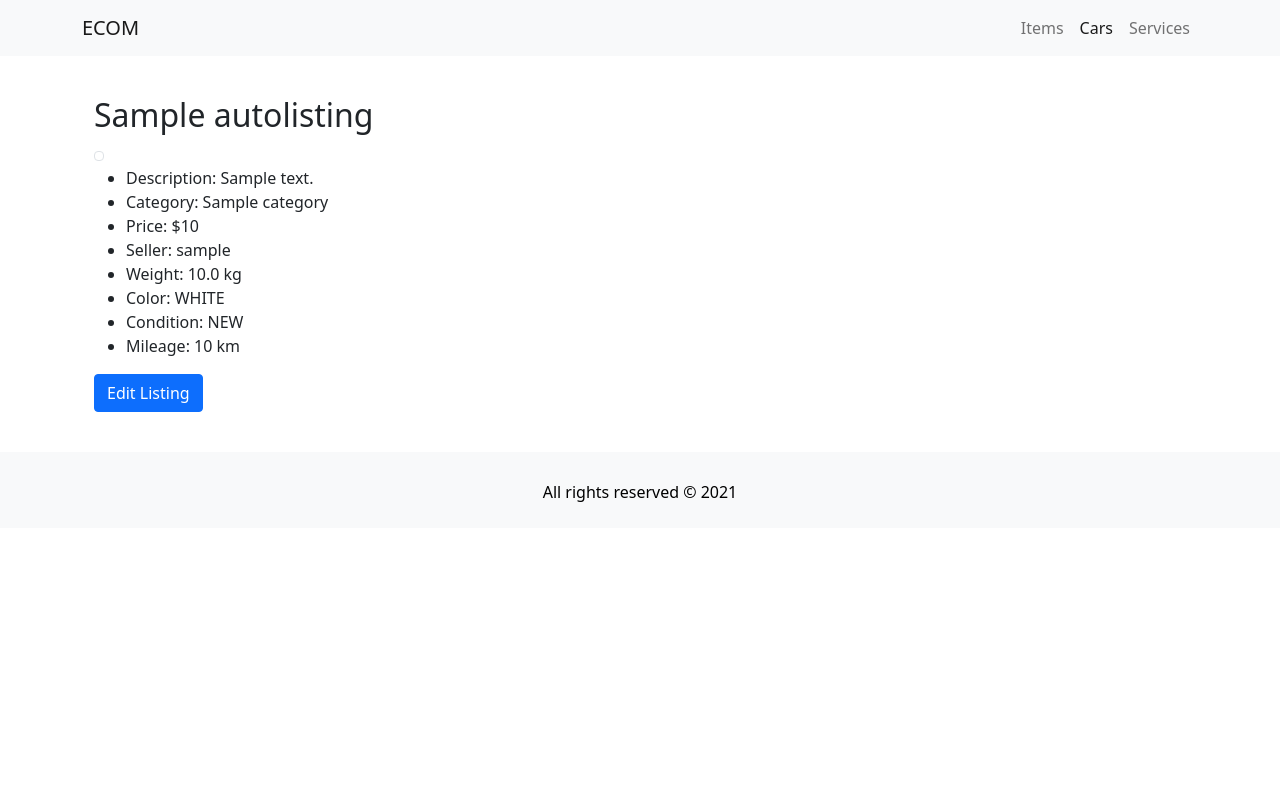
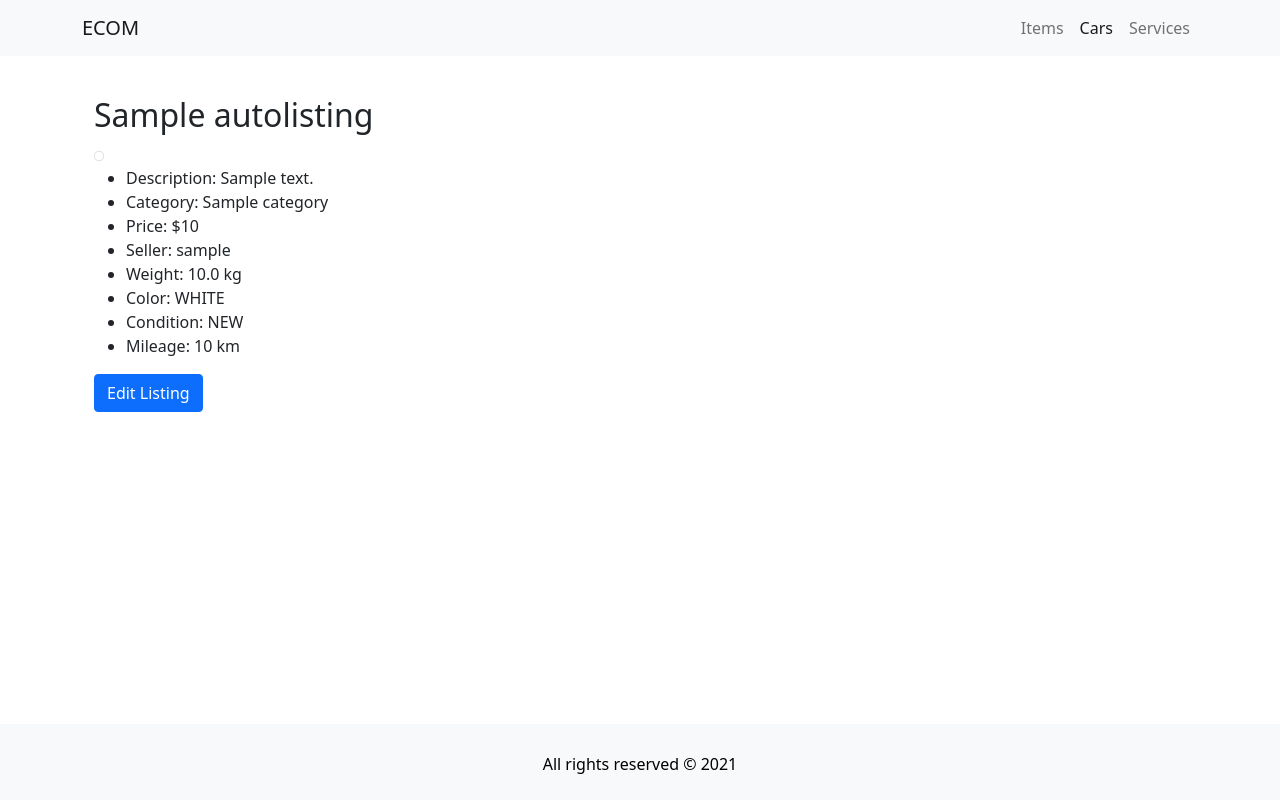
Before and after one commit to ivanmclennon/e-commerce, a Django app: page /cars/1 in a window 1280 px wide. Run offline with Django 3.2, Linux system fonts and the light colour scheme; tables that the repository leaves empty hold one stand-in row (values such as "Sample post"); data that the repository does not hold is empty; some libraries are stand-ins or nearby versions.

Commit message:
reworked base template body to stretch to bottom

```diff
--- a/ecom_website/main/templates/base.html
+++ b/ecom_website/main/templates/base.html
@@ -14,21 +14,31 @@
 </head>
 <body>
 
+
+    <div role="main" class="container-fluid d-flex min-vh-100 px-0 overflow-hidden flex-column">
+
         {% block navbar %}
             {% include 'navbar.html' %}
         {% endblock navbar %}
 
-    <main role="main" class="container my-3 p-4">
-
+        <div class="container my-3 p-4">
             {% block main %}
             {% endblock %}
+        </div>
 
-    </main>
+        <div class="row flex-fill fill d-flex justify-content-start no-gutters">
+            <!-- I want this row height to filled the remaining height -->
+
+
+        </div>
 
         {% block footer %}
             {% include 'footer.html' %}
         {% endblock footer %}
 
+    </div>
+
+
     <script src="https://cdn.jsdelivr.net/npm/bootstrap@5.0.2/dist/js/bootstrap.bundle.min.js" integrity="sha384-MrcW6ZMFYlzcLA8Nl+NtUVF0sA7MsXsP1UyJoMp4YLEuNSfAP+JcXn/tWtIaxVXM" crossorigin="anonymous"></script>
 </body>
 </html>
```
Lines whose indentation alone changed are shown as unchanged.
